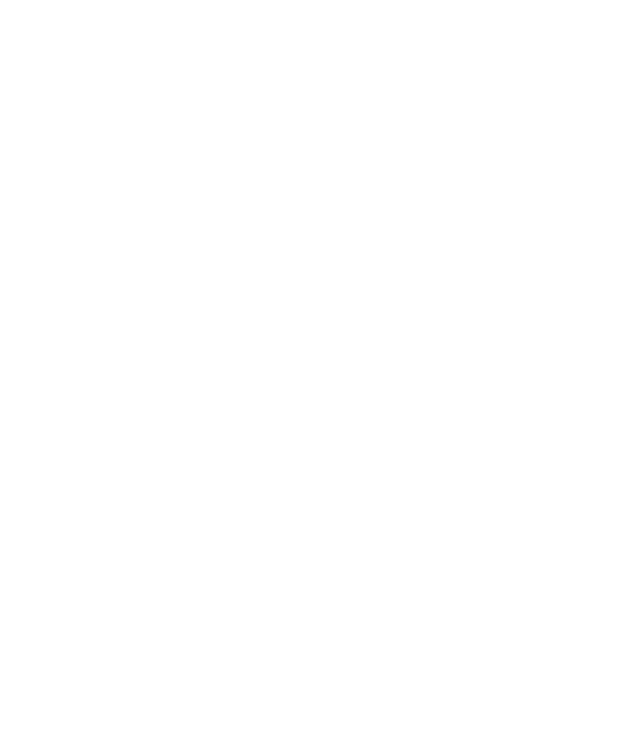
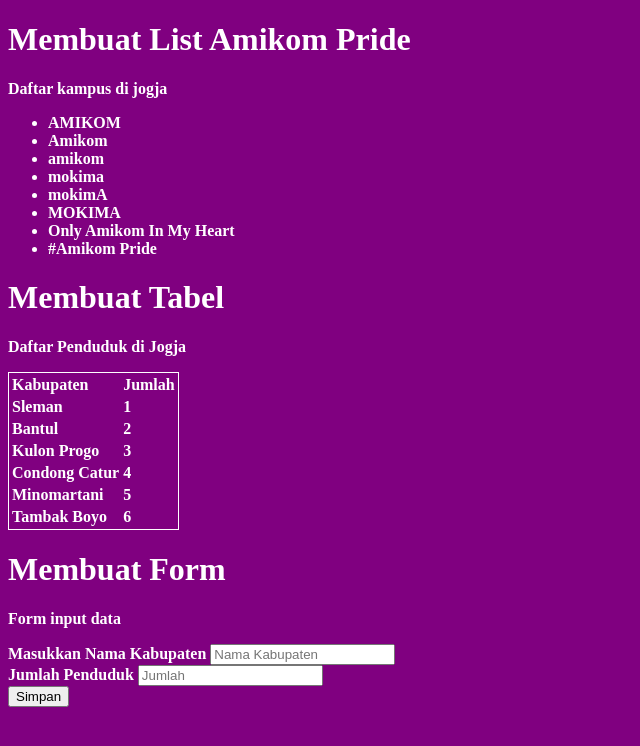
Before and after one commit to ZumaAkbarID/Pertemuan2, a plain HTML site: page index.html in a window 1280 px wide. Shown: the whole page, without its empty margins (0-640 px from the left). Drawn offline with Linux system fonts and the light colour scheme.

Commit message:
Second Commit

```diff
--- a/index.html
+++ b/index.html
@@ -5,7 +5,80 @@
     <meta name="viewport" content="width=device-width, initial-scale=1.0">
     <title>Pertemuan 2 | HTML & CSS Lanjutan</title>
 </head>
-<body>
+<body style="background-color: purple; color: #fff; font-weight: bold;">
+
+    <h1>Membuat List Amikom Pride</h1>
+    <p>Daftar kampus di jogja</p>
+
+    <ul>
+        <li>AMIKOM</li>
+        <li>Amikom</li>
+        <li>amikom</li>
+        <li>mokima</li>
+        <li>mokimA</li>
+        <li>MOKIMA</li>
+        <li>Only Amikom In My Heart</li>
+        <li>#Amikom Pride</li>
+    </ul>
+
+    <h1>Membuat Tabel</h1>
+    <p>Daftar Penduduk di Jogja</p>
+    <table style="border: 1px #fff solid;">
+        <thead>
+            <tr>
+                <td>Kabupaten</td>
+                <td>Jumlah</td>
+            </tr>
+        </thead>
+        <tbody>
+            <tr>
+                <td>Sleman</td>
+                <td>1</td>
+            </tr>
+            <tr>
+                <td>Bantul</td>
+                <td>2</td>
+            </tr>
+            <tr>
+                <td>Kulon Progo</td>
+                <td>3</td>
+            </tr>
+            <tr>
+                <td>Condong Catur</td>
+                <td>4</td>
+            </tr>
+            <tr>
+                <td>Minomartani</td>
+                <td>5</td>
+            </tr>
+            <tr>
+                <td>Tambak Boyo</td>
+                <td>6</td>
+            </tr>
+        </tbody>
+    </table>
+
+    <h1>Membuat Form</h1>
+    <p>Form input data</p>
+
+    <form action="#">
+
+        <div>
+            <span>Masukkan Nama Kabupaten</span>
+            <input type="text" name="" id="" placeholder="Nama Kabupaten">
+        </div>
+        <div>
+            <span>Jumlah Penduduk</span>
+            <input type="number" name="" id="" placeholder="Jumlah">
+        </div>
+
+        <div>
+            <span>
+                <button>Simpan</button>
+            </span>
+        </div>
+
+    </form>
 
 </body>
 </html>
```
